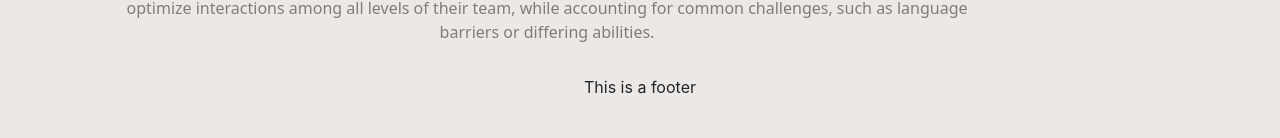
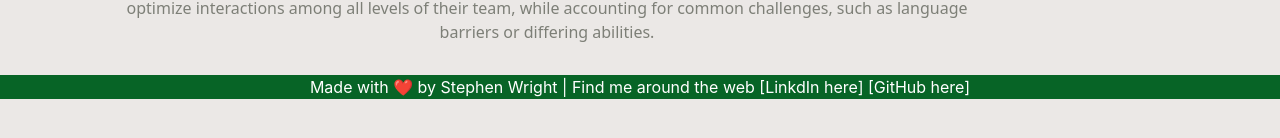
Before and after one commit to wrightsah/react-portfolio, a React (Create React App) app in the folder react-portfolio/: page / in a window 1280 px wide. Shown: the part 606-744 px from the top of the page. Built offline with nearby package versions, Linux system fonts and the light colour scheme; the HTML template or start-up script is replaced by a standard one.

Commit message:
updated footer color

```diff
--- a/react-portfolio/src/App.css
+++ b/react-portfolio/src/App.css
@@ -76,3 +76,8 @@ img {
 .contact-form {
   font-family: 'Noto Sans', sans-serif;
 }
+
+.footer {
+  background: rgb(7, 100, 38);
+  color: white;
+}
--- a/react-portfolio/src/components/Footer.js
+++ b/react-portfolio/src/components/Footer.js
@@ -7,7 +7,9 @@ import React from 'react';
 function Footer() {
     return(
         <div>
-            This is a footer
+            <div className='footer'>
+                Made with ❤️ by Stephen Wright | Find me around the web [LinkdIn here] [GitHub here]
+            </div>
         </div>
     )
 }
```
Also changed, not shown: react-portfolio/src/pages/Contact.js (+7 -0 lines).
